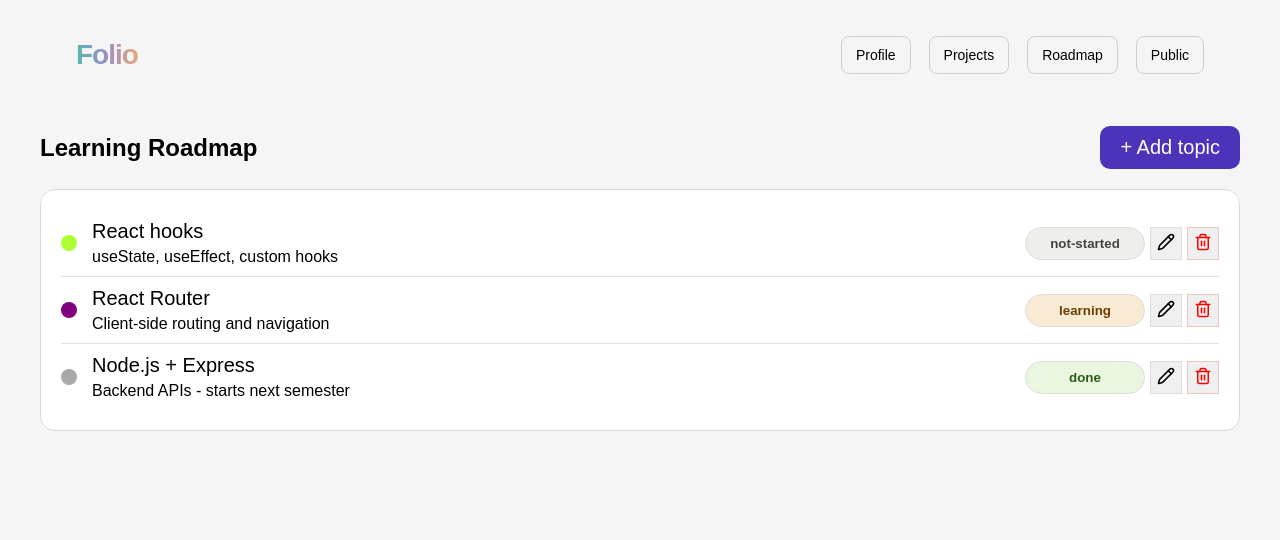
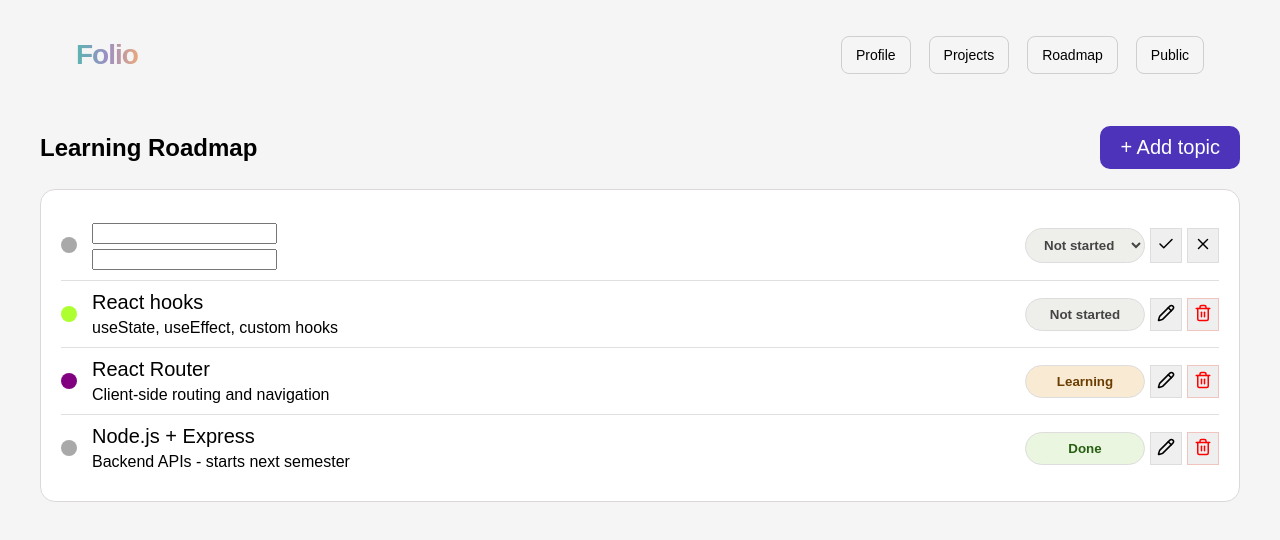
Before and after one commit to sb-lee-dev/Folio, a React (Vite) app in the folder DevDeck/: page /roadmap in a window 1280 px wide. Both pictures are taken after a click on the element "+ Add topic". Shown: the top 540 px of the page. Built offline with nearby package versions, Linux system fonts and the light colour scheme.

Commit message:
Make add button work on roadmap page

```diff
--- a/DevDeck/src/data.js
+++ b/DevDeck/src/data.js
@@ -65,22 +65,25 @@ export const users = [
         id: "1",
         title: "React hooks",
         desc: "useState, useEffect, custom hooks",
-        status: "not-started",
+        progress: "not-started",
         bColor: "greenyellow",
+        isNew: false,
       },
       {
         id: "2",
         title: "React Router",
         desc: "Client-side routing and navigation",
-        status: "learning",
+        progress: "learning",
         bColor: "purple",
+        isNew: false,
       },
       {
         id: "3",
         title: "Node.js + Express",
         desc: "Backend APIs - starts next semester",
-        status: "done",
+        progress: "done",
         bColor: "darkgray",
+        isNew: false,
       },
     ],
   },
--- a/DevDeck/src/pages/roadmap/RoadmapDisplayView.jsx
+++ b/DevDeck/src/pages/roadmap/RoadmapDisplayView.jsx
@@ -23,7 +23,7 @@ export default function RoadmapDisplayView({
       </div>
       <div className="roadmap-skill-right">
         <RoadmapProgressButton
-          statusData={data.status}
+          statusData={data.progress}
           modifyMode={modifyMode}
         />
         <button
--- a/DevDeck/src/pages/roadmap/RoadmapEditView.jsx
+++ b/DevDeck/src/pages/roadmap/RoadmapEditView.jsx
@@ -13,7 +13,9 @@ export default function RoadmapEditView({
 
   const sendData = () => {
     setOriginData((prev) =>
-      prev.map((origin) => (origin.id === copy.id ? { ...copy } : origin)),
+      prev.map((origin) =>
+        origin.id === copy.id ? { ...copy, isNew: false } : origin,
+      ),
     );
 
     setModifyMode(false);
@@ -29,7 +31,9 @@ export default function RoadmapEditView({
     setOriginData((prev) => prev.filter((origin) => origin.id !== data.id));
   };
 
-  return (
+  console.log(copy);
+
+  return !copy.isNew ? (
     <div className="roadmap-skill-container">
       <div className="roadmap-skill-left">
         <div className="roadmap-dot" style={{ backgroundColor: copy.bColor }} />
@@ -44,7 +48,7 @@ export default function RoadmapEditView({
       </div>
       <div className="roadmap-skill-right">
         <RoadmapProgressButton
-          statusData={copy.status}
+          statusData={copy.progress}
           modifyMode={modifyMode}
           onChangeHandler={onChangeHandler}
         />
@@ -69,5 +73,35 @@ export default function RoadmapEditView({
         </button>
       </div>
     </div>
+  ) : (
+    <div className="roadmap-skill-container">
+      <div className="roadmap-skill-left">
+        <div className="roadmap-dot" style={{ backgroundColor: copy.bColor }} />
+        <div>
+          <div className="roadmap-skill-title">
+            <input name="title" value={copy.title} onChange={onChangeHandler} />
+          </div>
+          <div className="roadmap-skill-desc">
+            <input name="desc" value={copy.desc} onChange={onChangeHandler} />
+          </div>
+        </div>
+      </div>
+      <div className="roadmap-skill-right">
+        <RoadmapProgressButton
+          statusData={copy.progress}
+          modifyMode={modifyMode}
+          isNew={copy.isNew}
+          onChangeHandler={onChangeHandler}
+        />
+
+        <button className="roadmap-skill-right-button" onClick={sendData}>
+          <Check size={18} />
+        </button>
+
+        <button className="roadmap-skill-right-button" onClick={deleteItem}>
+          <X size={18} />
+        </button>
+      </div>
+    </div>
   );
 }
--- a/DevDeck/src/pages/roadmap/RoadmapItem.jsx
+++ b/DevDeck/src/pages/roadmap/RoadmapItem.jsx
@@ -6,7 +6,7 @@ import RoadmapEditView from "./RoadmapEditView";
 export default function RoadmapItem({ data, setOriginData }) {
   const [modifyMode, setModifyMode] = useState(false);
 
-  return !modifyMode ? (
+  return !modifyMode && !data.isNew ? (
     <RoadmapDisplayView
       data={data}
       setOriginData={setOriginData}
--- a/DevDeck/src/pages/roadmap/RoadmapPage.jsx
+++ b/DevDeck/src/pages/roadmap/RoadmapPage.jsx
@@ -6,13 +6,29 @@ import { useState } from "react";
 export default function RoadmapPage() {
   const [originData, setOriginData] = useState(users[1].roadmap);
 
+  const addRoadmap = () => {
+    setOriginData([
+      {
+        id: Math.random(),
+        title: "",
+        desc: "",
+        progress: "not-started",
+        bColor: "darkgray",
+        isNew: true,
+      },
+      ...originData,
+    ]);
+  };
+
   return (
     <>
       <title>Roadmap</title>
 
       <div className="roadmap-title-container">
         <div className="roadmap-title">Learning Roadmap</div>
-        <div className="roadmap-title-button">+ Add topic</div>
+        <div className="roadmap-title-button" onClick={addRoadmap}>
+          + Add topic
+        </div>
       </div>
       <div className="roadmap-skills-container">
         {originData.length > 0 ? (
--- a/DevDeck/src/pages/roadmap/RoadmapProgressButton.jsx
+++ b/DevDeck/src/pages/roadmap/RoadmapProgressButton.jsx
@@ -4,19 +4,22 @@ export default function RoadmapProgressButton({
   statusData,
   modifyMode,
   onChangeHandler,
+  isNew,
 }) {
   return (
     <div>
-      {!modifyMode ? (
+      {!modifyMode && !isNew ? (
         <button
           className={`status-select status-select-${statusData} status-select-inactivate`}
         >
-          {statusData}
+          {(statusData[0].toUpperCase() + statusData.slice(1))
+            .split("-")
+            .join(" ")}
         </button>
       ) : (
         <select
           className={`status-select status-select-${statusData}`}
-          name="status"
+          name="progress"
           value={statusData}
           onChange={onChangeHandler}
         >
```
